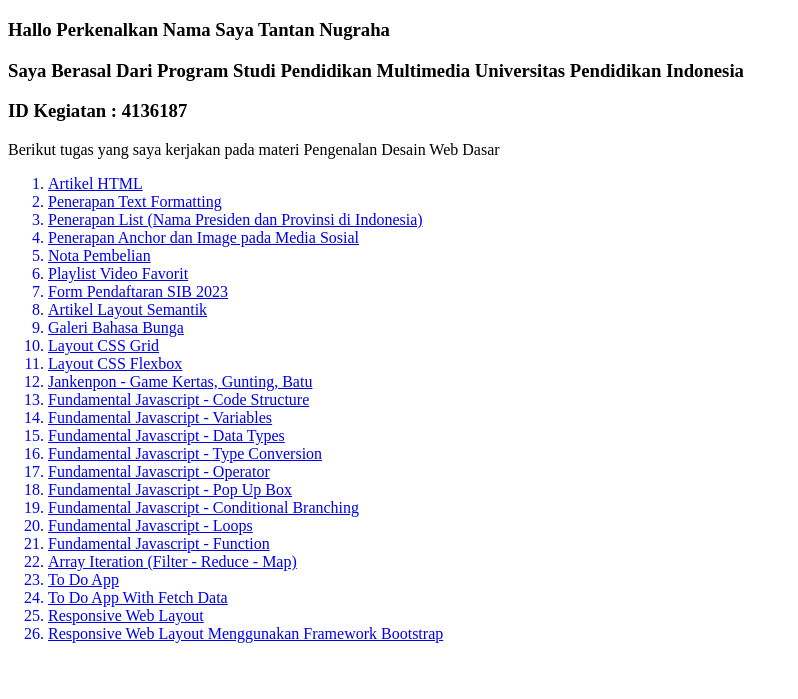
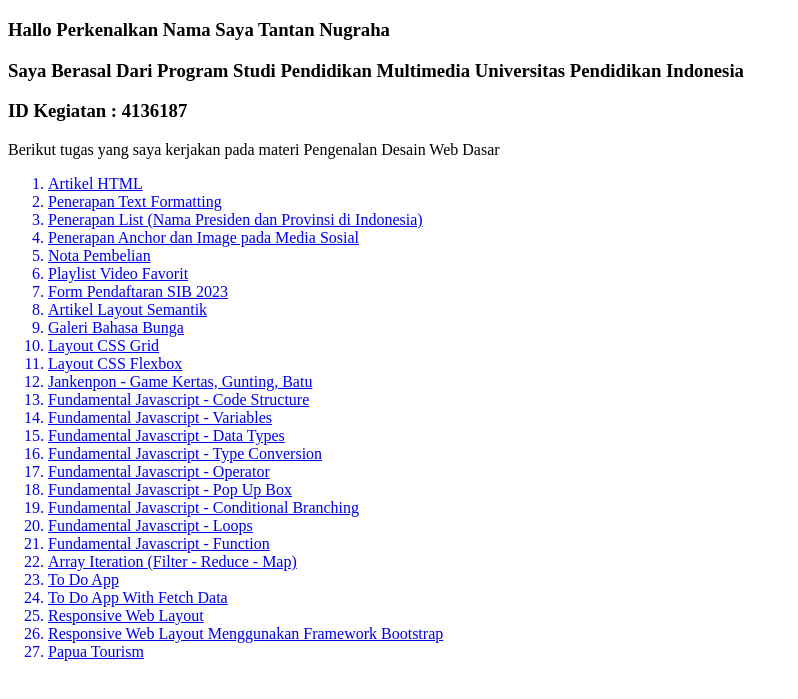
Before and after one commit to Tantan2762/fswd3-html-dasar, a plain HTML site: page index.html in a window 1280 px wide. Shown: the part 61-760 px from the top of the page, without its empty margins (0-798 px from the left). Drawn offline with Linux system fonts and the light colour scheme.

Commit message:
Update index.html

```diff
--- a/index.html
+++ b/index.html
@@ -39,6 +39,7 @@
         <a href = "pages/todolist3.html"><li>To Do App With Fetch Data</li></a>
         <a href = "pages/resposive_web.html"><li>Responsive Web Layout</li></a>
         <a href = "pages/framework_bootstrap.html"><li>Responsive Web Layout Menggunakan Framework Bootstrap</li></a>
+          <a href = "pages/index.html"><li>Papua Tourism</li></a>
     </ol>
 
 </body>
```
